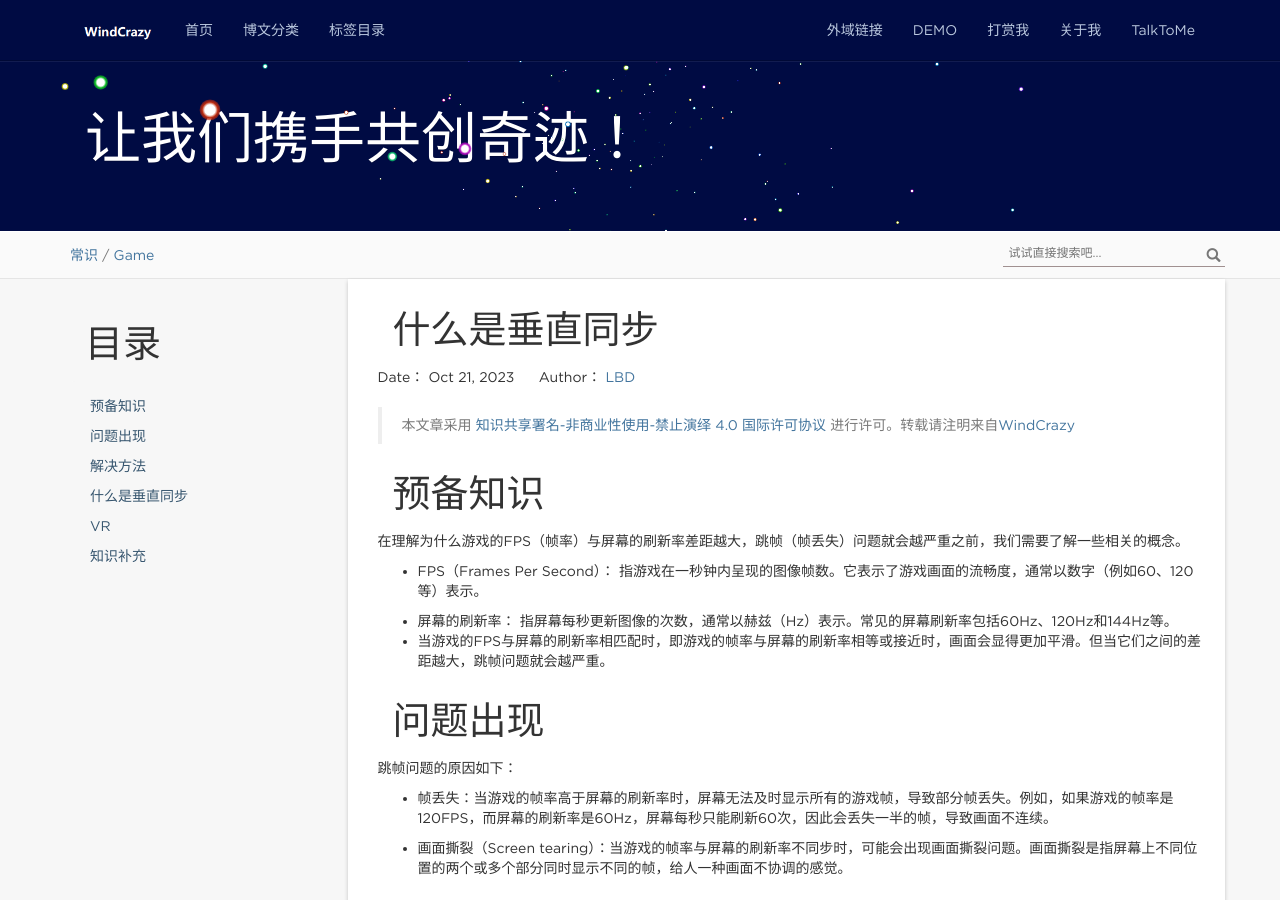
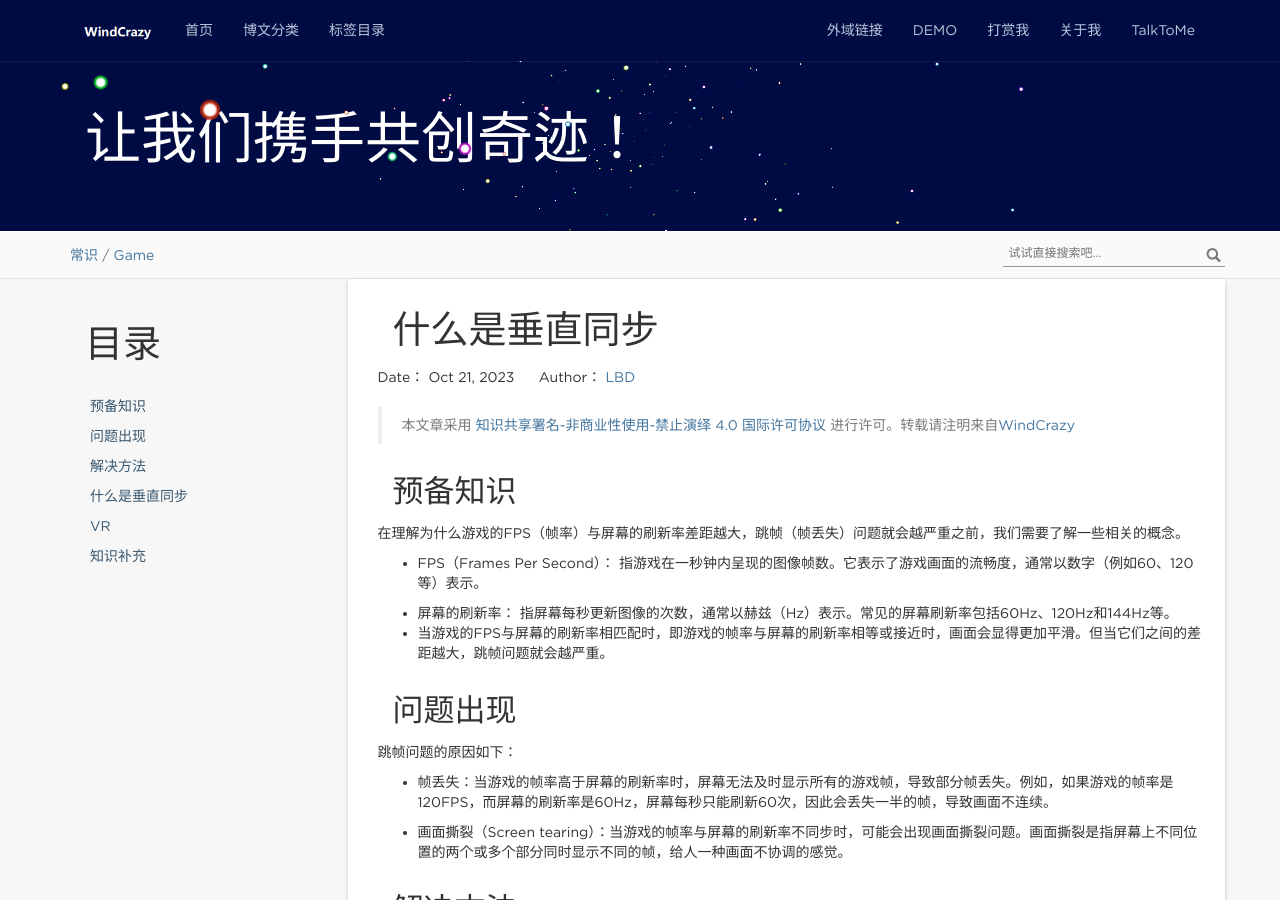
Before and after one commit to windcrazy123/windcrazy123.github.io, a Jekyll site: the page built from _posts/commonsense/2023-10-21-VSync.md, in a window 1280 px wide and 900 px high. Built offline with Jekyll 4.4.1, drawn with Linux system fonts in a browser that asks for light colours; nearby versions of some CDN libraries; comment, search, counter and statistics services are not loaded.

```diff
--- a/_posts/commonsense/2023-10-21-VSync.md
+++ b/_posts/commonsense/2023-10-21-VSync.md
@@ -8,7 +8,7 @@ tag: Game
 * content
 {:toc #markdown-toc}
 
-# 预备知识
+## 预备知识
 
 在理解为什么游戏的FPS（帧率）与屏幕的刷新率差距越大，跳帧（帧丢失）问题就会越严重之前，我们需要了解一些相关的概念。
 
@@ -17,7 +17,7 @@ tag: Game
 - 屏幕的刷新率： 指屏幕每秒更新图像的次数，通常以赫兹（Hz）表示。常见的屏幕刷新率包括60Hz、120Hz和144Hz等。
 - 当游戏的FPS与屏幕的刷新率相匹配时，即游戏的帧率与屏幕的刷新率相等或接近时，画面会显得更加平滑。但当它们之间的差距越大，跳帧问题就会越严重。
 
-# 问题出现
+## 问题出现
 
 跳帧问题的原因如下：
 
@@ -25,7 +25,7 @@ tag: Game
 
 - 画面撕裂（Screen tearing）：当游戏的帧率与屏幕的刷新率不同步时，可能会出现画面撕裂问题。画面撕裂是指屏幕上不同位置的两个或多个部分同时显示不同的帧，给人一种画面不协调的感觉。
 
-# 解决方法
+## 解决方法
 
 垂直同步（V-Sync）和自适应同步（Adaptive Sync）是用于调整游戏帧率和显示器刷新率之间匹配的技术，它们的工作原理略有不同。
 
@@ -65,7 +65,7 @@ tag: Game
 
 
 
-# 什么是垂直同步
+## 什么是垂直同步
 
 我们平时所说的打开垂直同步指的是将垂直同步信号送入显卡的3D图形处理部分，从而让显卡在生成3D图形时受垂直同步信号的制约。即：**游戏引擎的渲染速度与显示器的刷新速度同步**。
 
@@ -77,15 +77,15 @@ tag: Game
 
 
 
-# VR
+## VR
 
 对于VR来说有些流程不一样，详细参考：[Oculus详述『延迟』问题及对应『帧渲染』解决方案](https://news.nweon.com/59536)
 
 
 
-# 知识补充
+## 知识补充
 
-## every V blank和every second V blank是什么
+### every V blank和every second V blank是什么
 
 "every V blank"和"every second V blank"都是术语，通常在电子显示器或视频设备的规格中使用。它们用于描述显示器的刷新率或帧率。
 
@@ -97,7 +97,7 @@ tag: Game
 
 总而言之，这些术语描述了显示器或视频设备的帧率设置和刷新模式，每个V blank表示每个垂直空白间隔刷新一次，而每隔一个V blank表示每隔一个垂直空白间隔刷新一次。
 
-## 游戏中前置缓存、后置缓存、前置缓存交换是什么意思
+### 游戏中前置缓存、后置缓存、前置缓存交换是什么意思
 
 在游戏开发中，前置缓存交换和后置缓存是与图像渲染和显示相关的两个概念。
 
@@ -109,7 +109,7 @@ tag: Game
 
 前置缓存交换和后置缓存的使用可以帮助避免画面撕裂等问题，并提供更流畅的图像显示效果。通过在后置缓存中进行渲染、处理和优化，可以确保图像在前置缓存交换时能够无缝地显示在屏幕上，提供更好的游戏体验。
 
-## 前置缓存交换不能完全消除画面撕裂问题
+### 前置缓存交换不能完全消除画面撕裂问题
 
 但是尽管前置缓存交换和后置缓存可以帮助减少画面撕裂，但它们并不能完全消除该问题。以下是一些原因解释为什么垂直同步仍然有其用途：
 
@@ -127,7 +127,7 @@ tag: Game
 
 
 
-## 游戏引擎比显示器的刷新速度快时进行了前置缓存交换画面撕裂问题仍然可能发生原因
+### 游戏引擎比显示器的刷新速度快时进行了前置缓存交换画面撕裂问题仍然可能发生原因
 
 缓存交换是屏幕显示后的操作，后置缓存变成前置缓存后，可能由于游戏较快，存在两帧的图像而导致画面撕裂，具体来说，在前置缓存交换之前，后置缓存中的图像会成为前置缓存中显示在屏幕上的图像。当游戏引擎比显示器的刷新速率快时，就会出现下一帧的图像正在被渲染，而前一帧的图像仍在显示的情况，从而导致画面撕裂。
 
```
Also changed, not shown: _posts/commonsense/2023-10-24-VideoMemory.md (added, +35 -0 lines).
